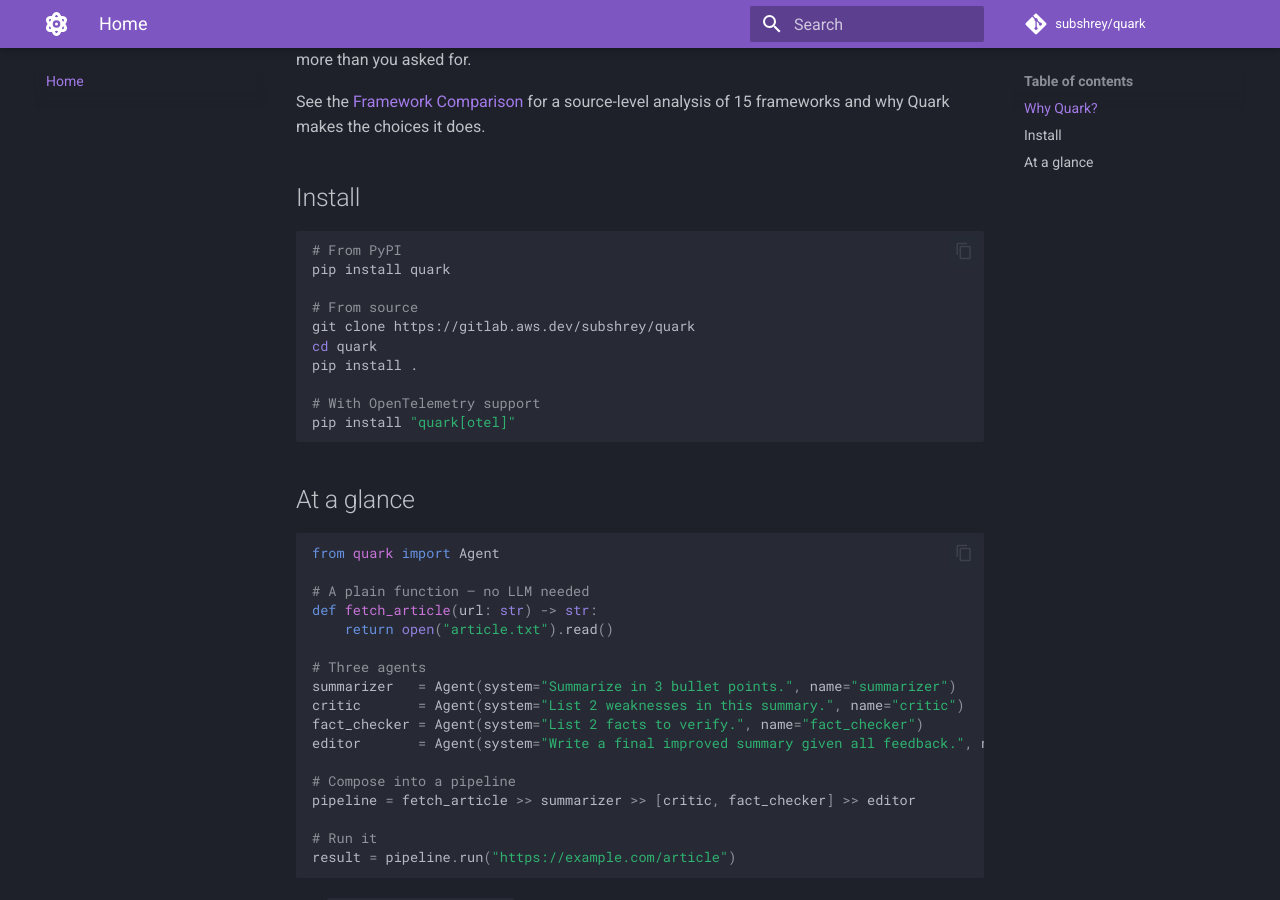
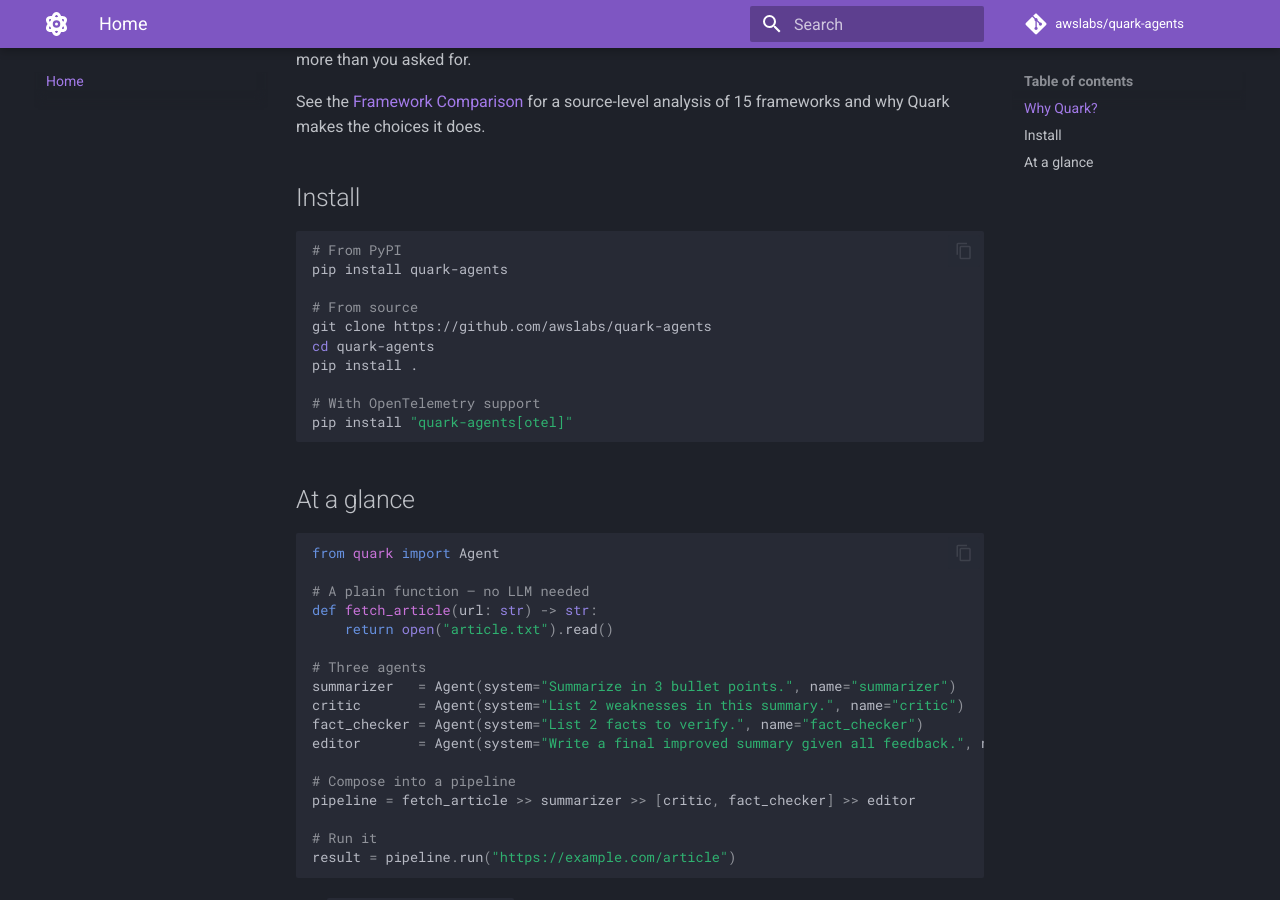
Before and after one commit to awslabs/quark-agents, an MkDocs documentation site: the page built from docs/index.md, in a window 1280 px wide and 900 px high, scrolled down 631 px. Built offline with MkDocs 1.6.1 and Material for MkDocs 9.7.7, drawn with Linux system fonts in a browser that asks for light colours; comment, search, counter and statistics services are not loaded.

Commit message:
Move to awslabs/quark-agents: rename package, update URLs, add CI
- Rename PyPI package to quark-agents with updated description
- Update all docs and README to reference github.com/awslabs/quark-agents
- Add GitHub Actions workflow to deploy docs to GitHub Pages
- Add GitHub Actions workflow to publish to PyPI on release

````diff
--- a/docs/index.md
+++ b/docs/index.md
@@ -21,15 +21,15 @@
 
 ```bash
 # From PyPI
-pip install quark
+pip install quark-agents
 
 # From source
-git clone https://gitlab.aws.dev/subshrey/quark
-cd quark
+git clone https://github.com/awslabs/quark-agents
+cd quark-agents
 pip install .
 
 # With OpenTelemetry support
-pip install "quark[otel]"
+pip install "quark-agents[otel]"
 ```
 
 ## At a glance
--- a/mkdocs.yml
+++ b/mkdocs.yml
@@ -1,8 +1,8 @@
-site_name: Quark
-site_description: A ~200-line Python agentic framework
-site_url: https://subshrey.gitlab.io/quark
-repo_url: https://gitlab.aws.dev/subshrey/quark
-repo_name: subshrey/quark
+site_name: Quark Agents
+site_description: Minimal Python framework for composing agents, tools, and multi-agent workflows
+site_url: https://awslabs.github.io/quark-agents
+repo_url: https://github.com/awslabs/quark-agents
+repo_name: awslabs/quark-agents
 
 theme:
   name: material
--- a/pyproject.toml
+++ b/pyproject.toml
@@ -3,9 +3,9 @@
 build-backend = "setuptools.build_meta"
 
 [project]
-name = "quark"
+name = "quark-agents"
 version = "0.1.0"
-description = "A ~200-line Python agentic framework with Airflow-style >> pipelines"
+description = "Minimal Python framework for composing agents, tools, and multi-agent workflows"
 readme = "README.md"
 requires-python = ">=3.10"
 license = { text = "MIT" }
````
Also changed, not shown: README.md (+6 -6 lines), docs/comparison.md (+1 -1 lines), docs/observability.md (+1 -1 lines), docs/quickstart.md (+1 -1 lines), 3 other files.
